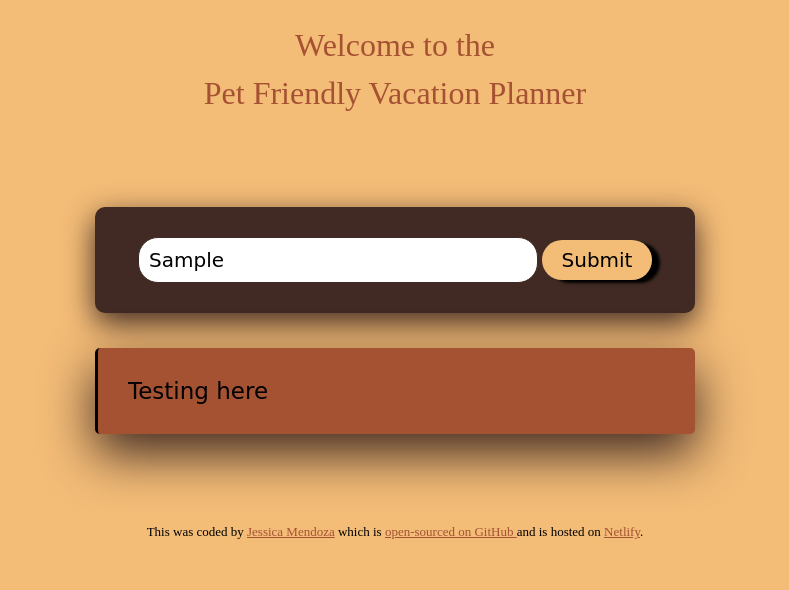
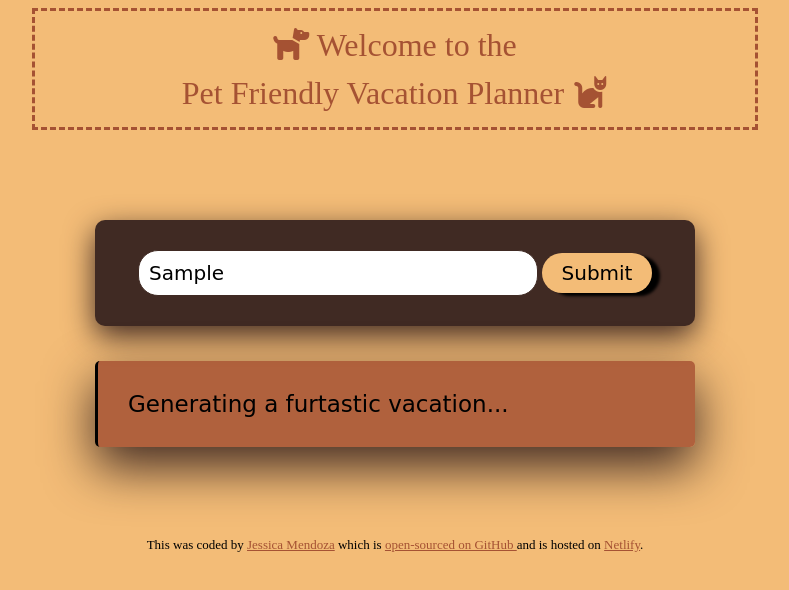
Before and after one commit to JessiceM/pet-friendly-vacation-generator, a plain HTML site: page index.html in a window 1280 px wide. Both pictures are taken after typing "Sample" into the empty fields and a click on the input 842 px from the left and 260 px from the top of the page. Shown: the whole page, without its empty margins (245-1034 px from the left). Drawn offline with nearby package versions, Linux system fonts and the light colour scheme; no server answers; a web font is replaced by a local one.

Commit message:
Added Icons and Resolved AI response

```diff
--- a/index.html
+++ b/index.html
@@ -4,6 +4,7 @@
     <meta charset="UTF-8" />
     <meta name="viewport" content="width=device-width, initial-scale=1.0" />
     <script src="https://unpkg.com/typewriter-effect@latest/dist/core.js"></script>
+    <script src="https://cdn.jsdelivr.net/npm/axios/dist/axios.min.js"></script>
     <link rel="stylesheet" href="src/style.css" />
     <link rel="preconnect" href="https://fonts.googleapis.com" />
     <link rel="preconnect" href="https://fonts.gstatic.com" crossorigin />
@@ -11,20 +12,29 @@
       href="https://fonts.googleapis.com/css2?family=Chewy&family=Ribeye&family=Unkempt:wght@400;700&display=swap"
       rel="stylesheet"
     />
-    <title>AI Pet-Friendly Vacation Generator</title>
+    <script
+      src="https://kit.fontawesome.com/3d3fa9cbd2.js"
+      crossorigin="anonymous"
+    ></script>
+    <title>Pet-Friendly Vacation Panner</title>
   </head>
   <body>
     <header>
-      <h1>Welcome to the <br />Pet Friendly Vacation Planner</h1>
+      <h1>
+        <i class="fas fa-dog"></i></i> Welcome to the <br />Pet Friendly Vacation
+        Planner <i class="fas fa-cat"></i>
+      </h1>
     </header>
     <main>
+
       <form id="vacation-generator-form">
         <input type="text" placeholder="Enter the vacation destination"
-        autofocus required autocomplete="off" class="prompt"/ >
+        autofocus required autocomplete="off" class="instructions"
+        id="user-instructions" / >
         <input type="Submit" class="submitButton" />
       </form>
-
-      <div class="poem" id="vacation"></div>
+<!-- Below is the form that will display the results -->
+      <div class="poem" id="poem"><img src="src/cat-8525662_1280.png" alt="Image by Евгения from Pixabay" class="petIcon"></i></div>
     </main>
 
     <footer>
--- a/src/index.js
+++ b/src/index.js
@@ -1,14 +1,36 @@
+function displayVacation(response) {
+  // Display the generated vacation
+
+  // response.data.answer
+  new Typewriter("#poem", {
+    strings: response.data.answer,
+    autoStart: true,
+    delay: 20,
+    cursor: null,
+  });
+}
+
 function generateVacation(event) {
   event.preventDefault();
+  let instructions = document.querySelector("#user-instructions");
 
-  let vacationElement = document.querySelector("#vacation");
+  // Build the API URL
+  let apiKey = "318a6097a5o76873954f26ba0t34240d ";
+  let prompt = `User instructions: Generate a pet-friendly vacation about ${instructions.value}`;
+  let context =
+    "You are an expert in traveling the world with a pet to places that allow pets.  Your mission is to generate an itinerary of places, hotels, attractions, parks, and restaurants that people can visit with their pets. Make sure to only provide an itinerary to the location the user has provided. Display the itinerary in a list format and do not provide more than 5 items. Use the break line format <br /> for each item listed. Make the first line bold using the <strong> element. Add a paw outline icon in the beginning of each listed item. Add a signature at the end with 'SheCodes AI' inside a <strong> element.";
 
-  new Typewriter("#vacation", {
-    strings: "Testing here",
-    autoStart: true,
-    delay: 1,
-    cursor: "",
-  });
+  let apiUrl = `https://api.shecodes.io/ai/v1/generate?prompt=${prompt}&context=${context}&key=${apiKey}`;
+  console.log("Generating a furtastic vacation...");
+  console.log(`Prompt: ${prompt}`);
+  console.log(`Prompt: ${context}`);
+
+  //Displays the generating comment when clicking submit
+  let vacationElement = document.querySelector("#poem");
+  vacationElement.innerHTML = "Generating a furtastic vacation...";
+
+  // Make a call to the API
+  axios.get(apiUrl).then(displayVacation);
 }
 
 let vacationFormElement = document.querySelector("#vacation-generator-form");
--- a/src/style.css
+++ b/src/style.css
@@ -1,6 +1,8 @@
 body {
   background-color: #f3bc77;
   text-align: center;
+  cursor: url("dogpaw.png"), auto; /* Example: Use a custom image as cursor */
+  position: relative;
 }
 
 a {
@@ -12,6 +14,10 @@ h1 {
   font-style: normal;
   color: #a55233;
   line-height: 1.5;
+  border-style: dashed;
+  width: 700px;
+  margin: auto;
+  padding: 10px;
 }
 
 main {
@@ -27,7 +33,7 @@ form {
   box-shadow: 0px 10px 30px#402a23;
 }
 
-.prompt {
+.instructions {
   padding: 10px;
   border: 1px solid #402a23;
   border-radius: 20px;
@@ -55,6 +61,7 @@ form {
 
 .submitButton:hover {
   color: white;
+  cursor: url("dogpaw.png"), auto; /* Example: Use a custom image as cursor */
 }
 
 .poem {
@@ -63,7 +70,7 @@ form {
   font-family: "Unkempt", cursive;
   font-weight: 400;
   font-style: normal;
-  background-color: #a55233;
+  background-color: rgb(165, 82, 51, 0.85);
   box-shadow: 0px 20px 50px#402a23;
   border-left: 3px solid black;
   font-size: 23px;
@@ -73,3 +80,8 @@ form {
 footer {
   font-size: 13px;
 }
+
+.petIcon {
+  border-radius: 150px;
+  width: 30%;
+}
```
Also changed, not shown: src/cat-8525662_1280.png (added), src/dogpaw.png (added).
